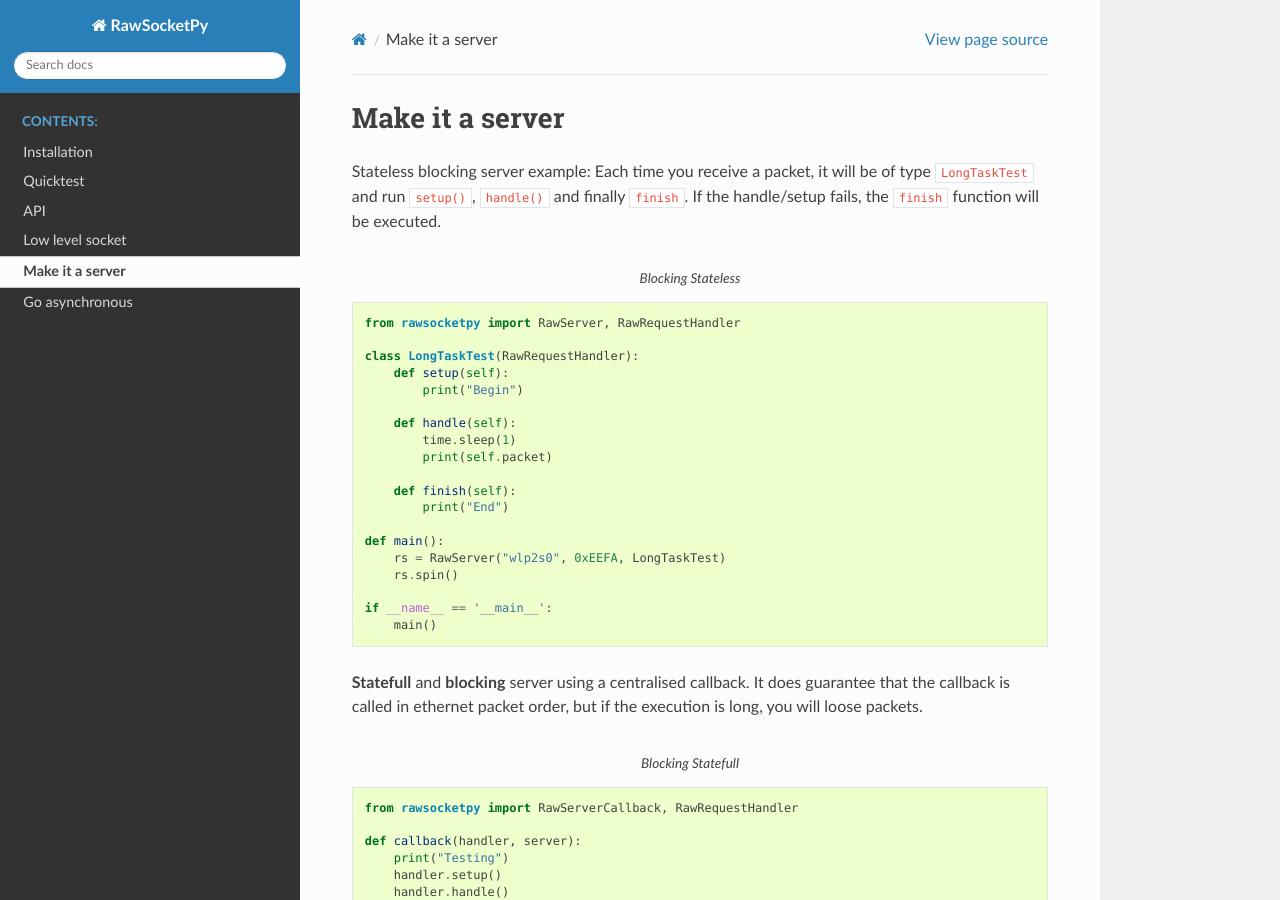
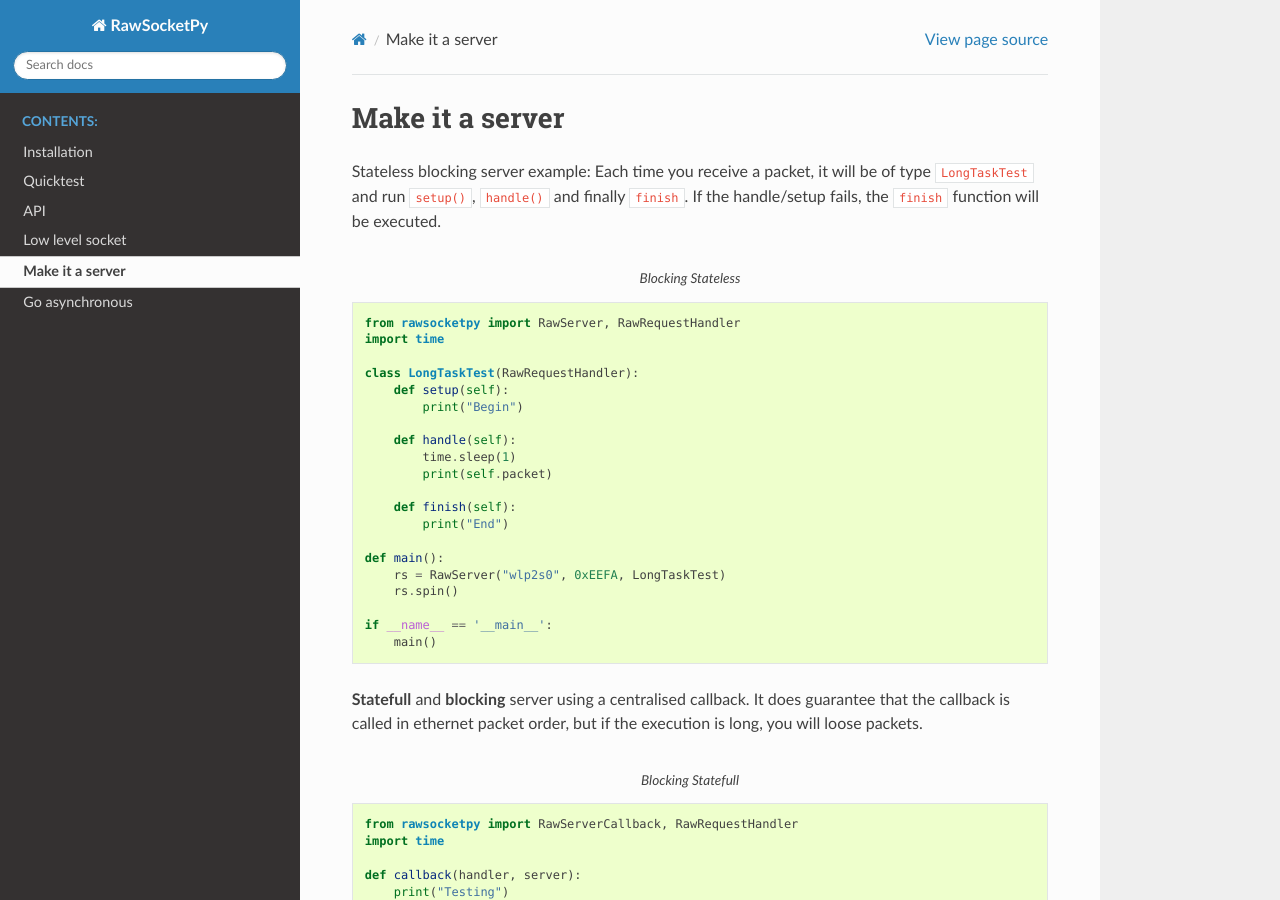
Before and after one commit to AlexisTM/rawsocket_python, a Sphinx documentation site: the page built from docs/server.rst, in a window 1280 px wide and 900 px high. Built offline with Sphinx 7.4.7 and the Read the Docs theme 2.0.0, drawn with Linux system fonts in a browser that asks for light colours.

Commit message:
Adding time missing for the example

```diff
--- a/docs/server.rst
+++ b/docs/server.rst
@@ -9,6 +9,7 @@ If the handle/setup fails, the ``finish`` function will be executed.
     :name: Blocking Stateless
 
     from rawsocketpy import RawServer, RawRequestHandler
+    import time
 
     class LongTaskTest(RawRequestHandler):
         def setup(self):
@@ -35,6 +36,7 @@ If the handle/setup fails, the ``finish`` function will be executed.
     :name: Blocking Statefull
 
     from rawsocketpy import RawServerCallback, RawRequestHandler
+    import time
 
     def callback(handler, server):
         print("Testing")
```
